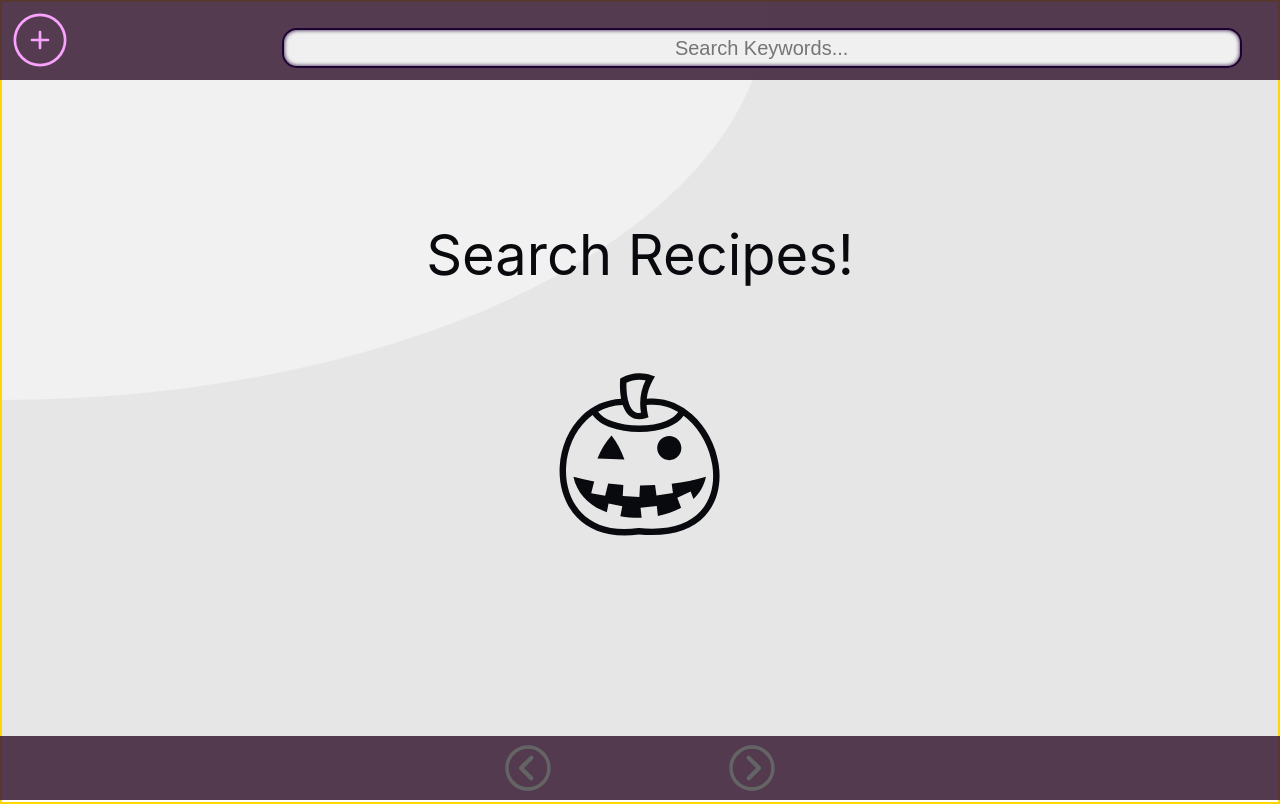
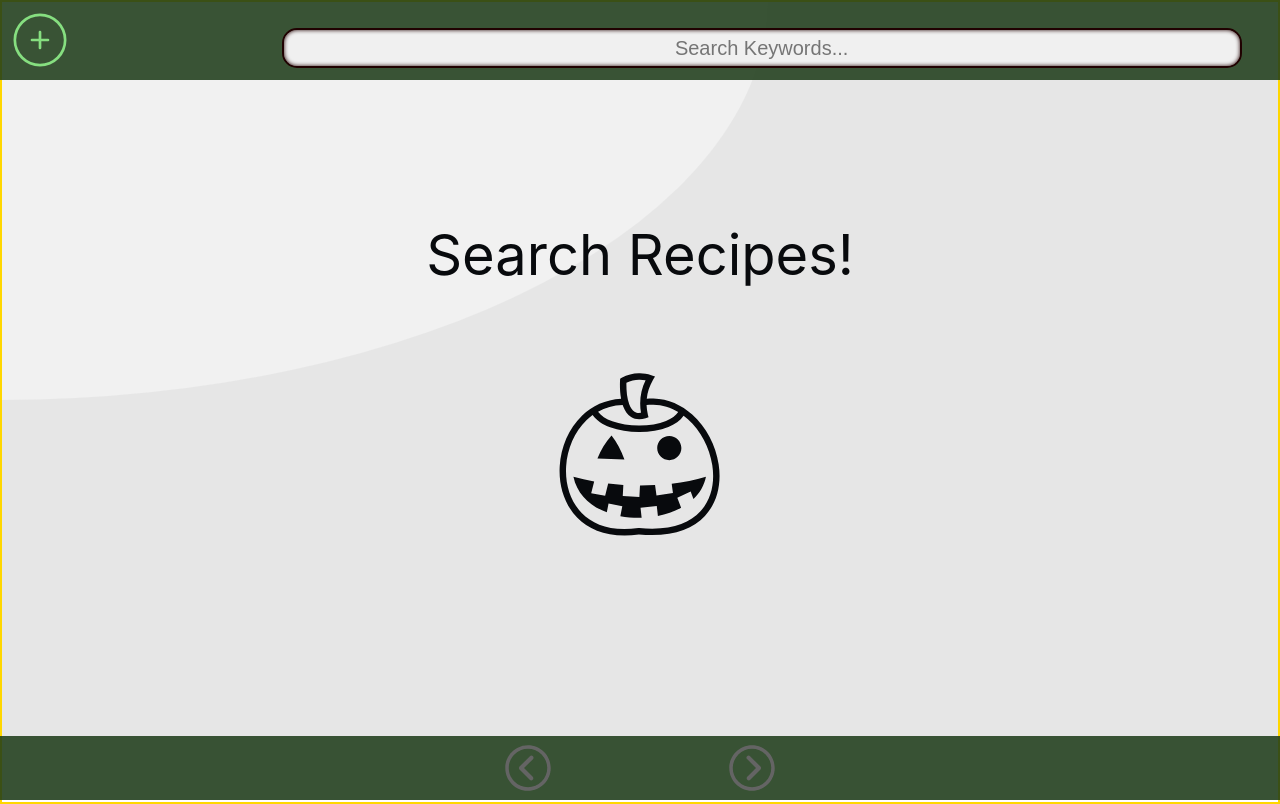
Before and after one commit to barbedStingray/burnt-offerings, a React (Create React App) app: page / in a window 1280 px wide. Built offline with nearby package versions, Linux system fonts and the light colour scheme; the HTML template or start-up script is replaced by a standard one.

Commit message:
march color adjust

```diff
--- a/src/RecipeHomePage/RecipeHomePage.css
+++ b/src/RecipeHomePage/RecipeHomePage.css
@@ -158,7 +158,7 @@
 .cardDisplay {
     /* border: 2px solid magenta; */
     /* border: 0.5px solid var(--black); */
-    background-color: var(--background-three);
+    background-color: var(--prime-two);
     box-shadow: 0px 7px 9px var(--shadow);
     color: var(--black);
     height: 90%;
--- a/src/base.css
+++ b/src/base.css
@@ -18,7 +18,7 @@ html {
     /* DEFAULT THEMES */
     --background-one: #e2e6b5;
     --background-two: #d7d79f;
-    --background-three: #b9ba7c;
+    --prime-two: #b9ba7c;
     --prime-one: #4c500e;
     --prime-two: #bcbea1;
     --accent-one: #efe51d;
@@ -37,13 +37,20 @@ html {
     --inactive: #646464;
 
 
+    /* Universal Colors */
+    --background-one: #f1f1f1;
+    --background-two: #e6e6e6;
+    --featherGrey: #f0f0f0;
+    --black: #080a0d;
+    --white: #fffefb;
+    --inactive: #646464;
+
+
+    /* background 3 has become prime-two */
+
     /* MARCH */
-
-    --background-one: #f4fff2;
-    --background-two: #e4ffdf;
-    --background-three: #fffad4;
-    --prime-one: #0d5408;
-    --prime-two: #dfeacc;
+    --prime-one: #12480e;
+    --prime-two: #e9e5c4;
     --accent-one: #ffef44;
     --accent-two: #86df80;
     --shadow: #200101;
@@ -54,59 +61,27 @@ html {
     --blend3: #99ff00;
     --blend4: #26ff00;
     --blend5: #26ff00;
-    --featherGrey: #f0f0f0;
-    --black: #080a0d;
-    --white: #fffefb;
-    --inactive: #646464;
 
     /* February */
-    --background-one: #fff0fc;
-    --background-two: #ffe4fa;
-    --background-three: #ffd1f6;
-    --prime-one: #610117;
-    --prime-two: #ffd3f7;
-    --accent-one: #87f9ff;
-    --accent-two: #f653ff;
-    --shadow: #030136;
-    --trans-color: #500345dd;
-    --blend0: #f0f0f0;
-    --blend1: #ff9fd0;
-    --blend2: #ff4dcf;
-    --blend3: #e014ff;
-    --blend4: #a812ff;
-    --blend5: #6200f5;
-    --featherGrey: #f0f0f0;
-    --black: #080a0d;
-    --white: #fffefb;
-    --inactive: #646464;
-
-
-    --background-one: #f1f1f1;
-    --background-two: #e6e6e6;
-    --background-three: #fff2fc;
-    --prime-one: #612231;
-    --prime-two: #ffd3f7;
-    --accent-one: #76dbeb;
+    /* --prime-one: #612231;
+    --prime-two: #f3e1ee;
+    --accent-one: #80e2f1;
     --accent-two: #faa3fe;
-    --shadow: #1d0133;
+    --shadow: #330110;
     --trans-color: #3d2038dd;
     --blend0: #f0f0f0;
     --blend1: #ff9fd0;
     --blend2: #ff4dcf;
     --blend3: #e014ff;
     --blend4: #a812ff;
-    --blend5: #6200f5;
-    --featherGrey: #f0f0f0;
-    --black: #080a0d;
-    --white: #fffefb;
-    --inactive: #646464;
+    --blend5: #6200f5; */
 
 
 
     /* January */
     /* --background-one: #f0f0f0;
     --background-two: #e1e1e1;
-    --background-three: #fdfbe1;
+    --prime-two: #fdfbe1;
     --prime-one: #3d3c3c;
     --prime-two: #d9edb7;
     --accent-one: #d50000;
--- a/src/components/themes/colorTheme.js
+++ b/src/components/themes/colorTheme.js
@@ -5,7 +5,6 @@ const colorTheme = {
       default: {
         backgroundOne: "#e2e6b5",
         backgroundTwo: "#d7d79f",
-        backgroundThree: "#b9ba7c",
         primeOne: "#4c500e",
         primeTwo: "#bcbea1",
         accentOne: "#efe51d",
@@ -26,7 +25,6 @@ const colorTheme = {
       halloween: {
         backgroundOne: "#ff7518",
         backgroundTwo: "#2e2e2e",
-        backgroundThree: "#ffb703",
         primeOne: "#000000",
         primeTwo: "#bcbea1",
         accentOne: "#ff7518",
@@ -54,23 +52,30 @@ const colorTheme = {
 
 
 
-  // MARCH OLD
-  // --background-one: #dfffd9;
-  // --background-two: #cdfec3;
-  // --background-three: #fff6b0;
-  // --prime-one: #0a5b04;
-  // --prime-two: #d9edb7;
-  // --accent-one: #ffe900;
-  // --accent-two: #77ec18;
-  // --shadow: #022602;
-  // --trans-color: #093b02dd;
+    /* MARCH */
+    // --prime-one: #12480e;
+    // --prime-two: #e9e5c4;
+    // --accent-one: #ffef44;
+    // --accent-two: #86df80;
+    // --shadow: #200101;
+    // --trans-color: #1d3b19dd;
     // --blend0: #fff47b;
     // --blend1: #ffee2f;
     // --blend2: #eaff00;
     // --blend3: #99ff00;
     // --blend4: #26ff00;
     // --blend5: #26ff00;
-  // --featherGrey: #f0f0f0;
-  // --black: #080a0d;
-  // --white: #fffefb;
-  // --inactive: #646464;
+
+    /* February */
+    // --prime-one: #612231;
+    // --prime-two: #f3e1ee;
+    // --accent-one: #80e2f1;
+    // --accent-two: #faa3fe;
+    // --shadow: #330110;
+    // --trans-color: #3d2038dd;
+    // --blend0: #f0f0f0;
+    // --blend1: #ff9fd0;
+    // --blend2: #ff4dcf;
+    // --blend3: #e014ff;
+    // --blend4: #a812ff;
+    // --blend5: #6200f5;
--- a/src/components/themes/setRootVars.js
+++ b/src/components/themes/setRootVars.js
@@ -4,7 +4,7 @@ export const setRootVariables = (colorSet) => {
   const root = document.documentElement;
   root.style.setProperty('--background-one', colorSet.backgroundOne)
   root.style.setProperty('--background-two', colorSet.backgroundTwo)
-  root.style.setProperty('--background-three', colorSet.backgroundThree)
+  root.style.setProperty('--prime-two', colorSet.backgroundThree)
   root.style.setProperty('--prime-one', colorSet.primeOne)
   root.style.setProperty('--prime-two', colorSet.primeTwo)
   root.style.setProperty('--accent-one', colorSet.accentOne)
```
Lines whose indentation alone changed are shown as unchanged.
